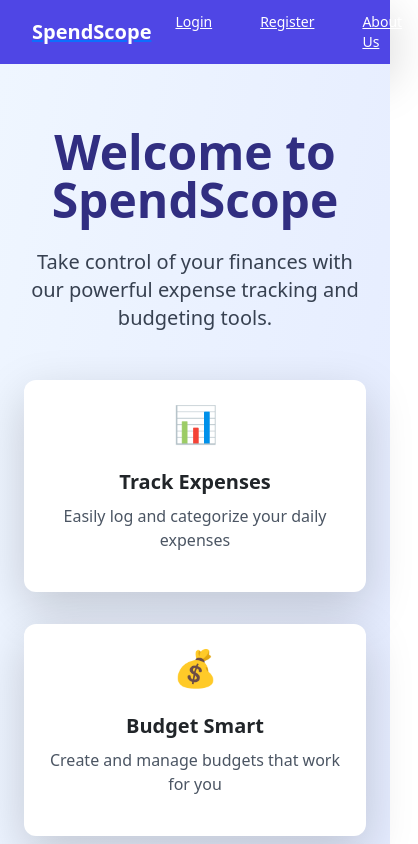
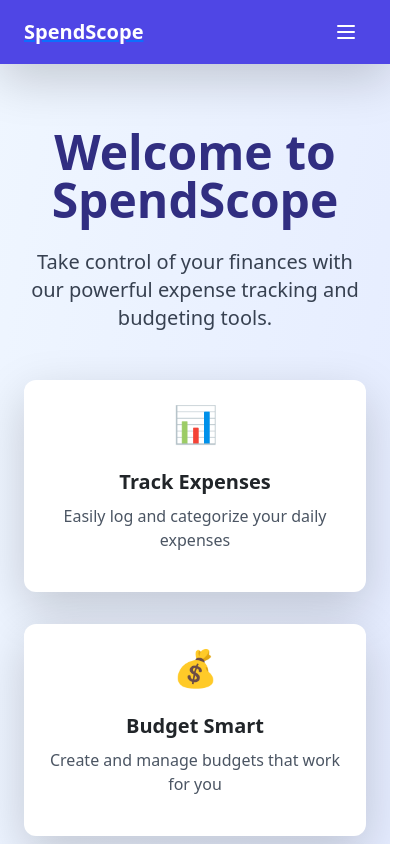
Before and after one commit to anshuman55a/SpendScope-frontend, a React (Create React App) app: page / in a window 390 px wide. Shown: the top 844 px of the page, 418 px wide, since content can reach past the window. Built offline with nearby package versions, Linux system fonts and the light colour scheme.

Commit message:
Update Navbar.js

```diff
--- a/src/components/Navbar.js
+++ b/src/components/Navbar.js
@@ -1,53 +1,180 @@
-import React from 'react';
-import { Link } from 'react-router-dom';
+import React, { useState } from 'react';
+import { Link, useNavigate } from 'react-router-dom';
 
 const MyNavbar = ({ isAuthenticated, username, onLogout }) => {
+    const [isOpen, setIsOpen] = useState(false);
+    const navigate = useNavigate();
+
+    const toggleMenu = () => {
+        setIsOpen(!isOpen);
+    };
+
+    const handleLogout = () => {
+        onLogout();
+        setIsOpen(false);
+        navigate('/');
+    };
+
     return (
-        <nav className="bg-indigo-600 shadow-lg">
+        <nav className="bg-indigo-600 shadow-lg relative">
             <div className="max-w-7xl mx-auto px-4 sm:px-6 lg:px-8">
                 <div className="flex justify-between h-16">
-                    <div className="flex">
-                        <Link to="/" className="flex items-center px-2 py-2">
+                    <div className="flex items-center">
+                        <Link to="/" className="flex items-center">
                             <span className="text-white text-xl font-bold">SpendScope</span>
                         </Link>
                     </div>
 
-                    <div className="flex items-center">
+                    {/* Mobile menu button */}
+                    <div className="flex items-center md:hidden">
+                        <button
+                            onClick={toggleMenu}
+                            className="inline-flex items-center justify-center p-2 rounded-md text-white hover:text-white hover:bg-indigo-500 focus:outline-none focus:ring-2 focus:ring-inset focus:ring-white transition-colors duration-200"
+                            aria-expanded="false"
+                        >
+                            <span className="sr-only">Open main menu</span>
+                            <svg
+                                className={`${isOpen ? 'hidden' : 'block'} h-6 w-6`}
+                                xmlns="http://www.w3.org/2000/svg"
+                                fill="none"
+                                viewBox="0 0 24 24"
+                                stroke="currentColor"
+                                aria-hidden="true"
+                            >
+                                <path
+                                    strokeLinecap="round"
+                                    strokeLinejoin="round"
+                                    strokeWidth="2"
+                                    d="M4 6h16M4 12h16M4 18h16"
+                                />
+                            </svg>
+                            <svg
+                                className={`${isOpen ? 'block' : 'hidden'} h-6 w-6`}
+                                xmlns="http://www.w3.org/2000/svg"
+                                fill="none"
+                                viewBox="0 0 24 24"
+                                stroke="currentColor"
+                                aria-hidden="true"
+                            >
+                                <path
+                                    strokeLinecap="round"
+                                    strokeLinejoin="round"
+                                    strokeWidth="2"
+                                    d="M6 18L18 6M6 6l12 12"
+                                />
+                            </svg>
+                        </button>
+                    </div>
+
+                    {/* Desktop menu */}
+                    <div className="hidden md:flex md:items-center md:space-x-4">
                         {isAuthenticated ? (
-                            <div className="flex space-x-4">
-                                <Link to="/dashboard" className="text-white hover:bg-indigo-700 px-3 py-2 rounded-md text-sm font-medium">
+                            <>
+                                <Link to="/dashboard" className="text-white hover:bg-indigo-500 px-3 py-2 rounded-md text-sm font-medium transition-colors duration-200">
                                     Dashboard
                                 </Link>
-                                <Link to="/entries" className="text-white hover:bg-indigo-700 px-3 py-2 rounded-md text-sm font-medium">
+                                <Link to="/entries" className="text-white hover:bg-indigo-500 px-3 py-2 rounded-md text-sm font-medium transition-colors duration-200">
                                     Entry List
                                 </Link>
-                                <Link to="/add" className="text-white hover:bg-indigo-700 px-3 py-2 rounded-md text-sm font-medium">
+                                <Link to="/add" className="text-white hover:bg-indigo-500 px-3 py-2 rounded-md text-sm font-medium transition-colors duration-200">
                                     Add Entry
                                 </Link>
-                                <Link to="/about" className="text-white hover:bg-indigo-700 px-3 py-2 rounded-md text-sm font-medium">
+                                <Link to="/about" className="text-white hover:bg-indigo-500 px-3 py-2 rounded-md text-sm font-medium transition-colors duration-200">
                                     About Us
                                 </Link>
                                 <button
-                                    onClick={onLogout}
-                                    className="text-white hover:bg-indigo-700 px-3 py-2 rounded-md text-sm font-medium"
+                                    onClick={handleLogout}
+                                    className="text-white hover:bg-indigo-500 px-3 py-2 rounded-md text-sm font-medium transition-colors duration-200"
                                 >
                                     Logout
                                 </button>
-                            </div>
+                            </>
                         ) : (
-                            <div className="flex space-x-4">
-                                <Link to="/login" className="text-white hover:bg-indigo-700 px-3 py-2 rounded-md text-sm font-medium">
+                            <>
+                                <Link to="/login" className="text-white hover:bg-indigo-500 px-3 py-2 rounded-md text-sm font-medium transition-colors duration-200">
                                     Login
                                 </Link>
-                                <Link to="/register" className="text-white hover:bg-indigo-700 px-3 py-2 rounded-md text-sm font-medium">
+                                <Link to="/register" className="text-white hover:bg-indigo-500 px-3 py-2 rounded-md text-sm font-medium transition-colors duration-200">
                                     Register
                                 </Link>
-                                <Link to="/about" className="text-white hover:bg-indigo-700 px-3 py-2 rounded-md text-sm font-medium">
+                                <Link to="/about" className="text-white hover:bg-indigo-500 px-3 py-2 rounded-md text-sm font-medium transition-colors duration-200">
                                     About Us
                                 </Link>
-                            </div>
+                            </>
                         )}
                     </div>
+                </div>
+            </div>
+
+            {/* Mobile menu */}
+            <div
+                className={`${
+                    isOpen ? 'translate-x-0 opacity-100' : '-translate-x-full opacity-0'
+                } absolute top-16 inset-x-0 transition-all transform duration-300 ease-in-out md:hidden bg-indigo-600 shadow-lg z-50`}
+            >
+                <div className="px-2 pt-2 pb-3 space-y-1 sm:px-3 border-t border-indigo-500">
+                    {isAuthenticated ? (
+                        <>
+                            <Link
+                                to="/dashboard"
+                                className="text-white hover:bg-indigo-500 block px-3 py-2 rounded-md text-base font-medium transition-colors duration-200"
+                                onClick={() => setIsOpen(false)}
+                            >
+                                Dashboard
+                            </Link>
+                            <Link
+                                to="/entries"
+                                className="text-white hover:bg-indigo-500 block px-3 py-2 rounded-md text-base font-medium transition-colors duration-200"
+                                onClick={() => setIsOpen(false)}
+                            >
+                                Entry List
+                            </Link>
+                            <Link
+                                to="/add"
+                                className="text-white hover:bg-indigo-500 block px-3 py-2 rounded-md text-base font-medium transition-colors duration-200"
+                                onClick={() => setIsOpen(false)}
+                            >
+                                Add Entry
+                            </Link>
+                            <Link
+                                to="/about"
+                                className="text-white hover:bg-indigo-500 block px-3 py-2 rounded-md text-base font-medium transition-colors duration-200"
+                                onClick={() => setIsOpen(false)}
+                            >
+                                About Us
+                            </Link>
+                            <button
+                                onClick={handleLogout}
+                                className="text-white hover:bg-indigo-500 block w-full text-left px-3 py-2 rounded-md text-base font-medium transition-colors duration-200"
+                            >
+                                Logout
+                            </button>
+                        </>
+                    ) : (
+                        <>
+                            <Link
+                                to="/login"
+                                className="text-white hover:bg-indigo-500 block px-3 py-2 rounded-md text-base font-medium transition-colors duration-200"
+                                onClick={() => setIsOpen(false)}
+                            >
+                                Login
+                            </Link>
+                            <Link
+                                to="/register"
+                                className="text-white hover:bg-indigo-500 block px-3 py-2 rounded-md text-base font-medium transition-colors duration-200"
+                                onClick={() => setIsOpen(false)}
+                            >
+                                Register
+                            </Link>
+                            <Link
+                                to="/about"
+                                className="text-white hover:bg-indigo-500 block px-3 py-2 rounded-md text-base font-medium transition-colors duration-200"
+                                onClick={() => setIsOpen(false)}
+                            >
+                                About Us
+                            </Link>
+                        </>
+                    )}
                 </div>
             </div>
         </nav>
```
